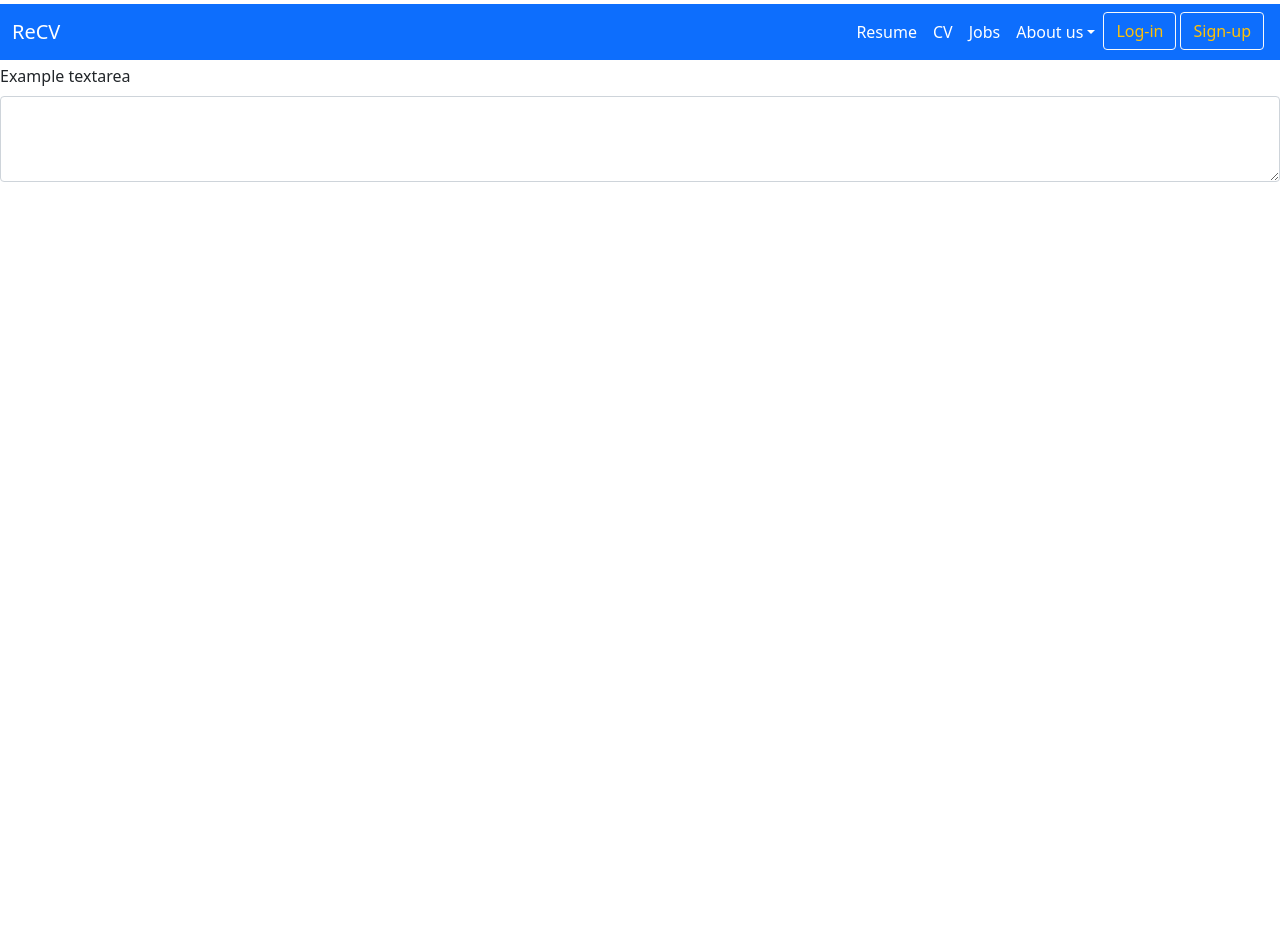
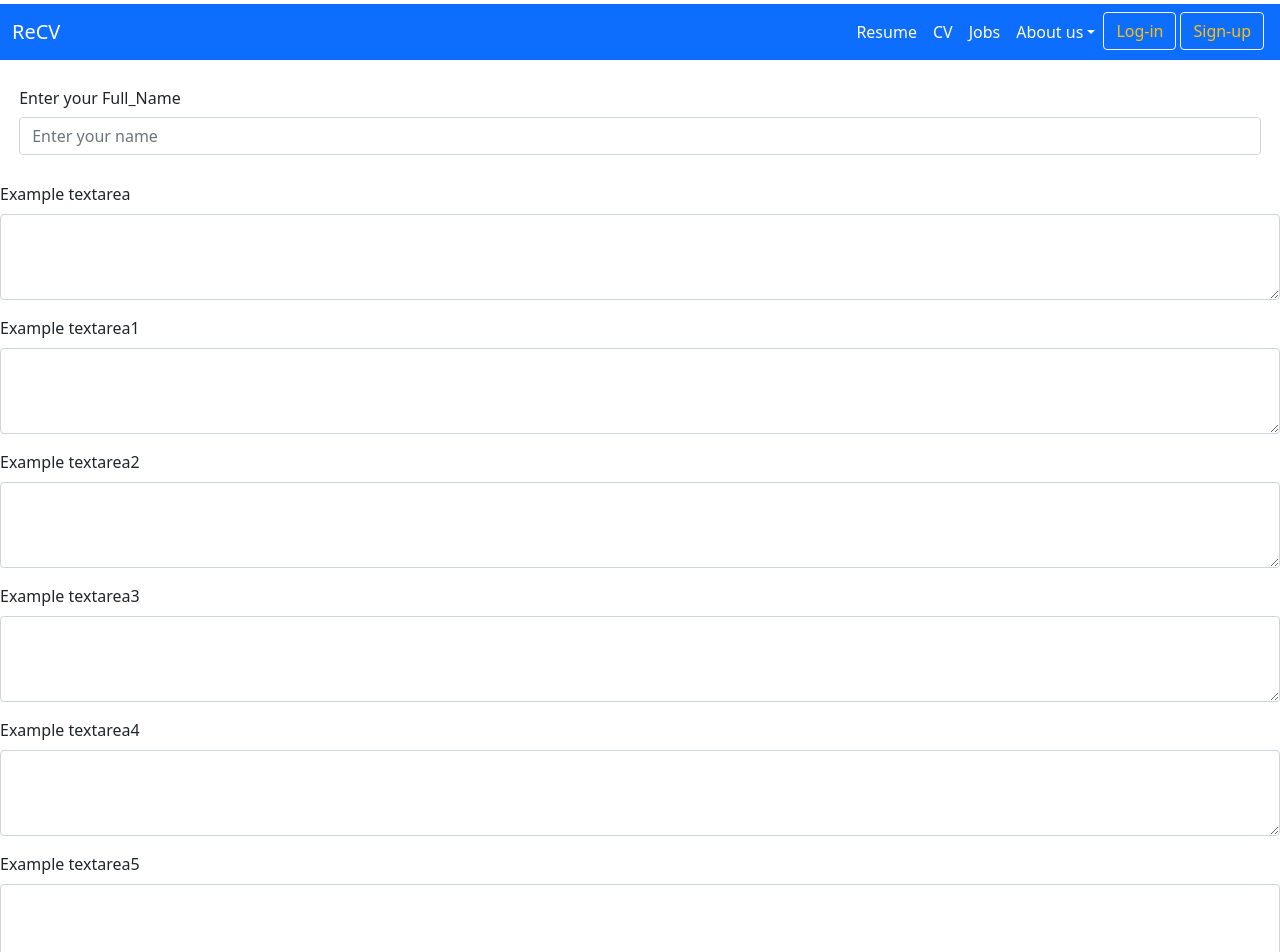
Before and after one commit to HarshitRaghav55/ReCV, a React (Create React App) app in the folder application/: page /Resume1 in a window 1280 px wide. Shown: the top 952 px of the page. Before the commit the page ends 800 px from the top, so only its background shows below. Built offline with nearby package versions, Linux system fonts and the light colour scheme.

Commit message:
adding_structure_of_resume_template1

```diff
--- a/application/src/Resume_Templates/Resume1.tsx
+++ b/application/src/Resume_Templates/Resume1.tsx
@@ -1,16 +1,56 @@
 import React from 'react';
-import {Form} from 'react-bootstrap';
+import { Form } from 'react-bootstrap';
 import 'bootstrap/dist/css/bootstrap.min.css';
 
 const Resume1 = () => {
     return (
         <React.Fragment>
-            <Form>
-                <Form.Group className="mb-3" controlId="exampleForm.ControlTextarea1">
-                    <Form.Label>Example textarea</Form.Label>
-                    <Form.Control as="textarea" rows={3} />
-                </Form.Group>
-            </Form>
+            <div>
+                <Form style={{margin:'1%', padding:"0.5%"}}>
+                    <Form.Group className="mb-2" controlId="formGeneralInformation">
+                        <Form.Label column sm={2}> Enter your Full_Name</Form.Label>
+                        <Form.Control type="text" placeholder="Enter your name"></Form.Control>
+                    </Form.Group>
+                </Form>
+            </div>
+            <div>
+                <Form >
+                    <Form.Group className="mb-3" controlId="exampleForm.ControlTextarea1">
+                        <Form.Label>Example textarea</Form.Label>
+                        <Form.Control as="textarea" rows={3} />
+                    </Form.Group>
+                </Form>
+                <Form >
+                    <Form.Group className="mb-3" controlId="exampleForm.ControlTextarea1">
+                        <Form.Label>Example textarea1</Form.Label>
+                        <Form.Control as="textarea" rows={3} />
+                    </Form.Group>
+                </Form>
+                <Form >
+                    <Form.Group className="mb-3" controlId="exampleForm.ControlTextarea1">
+                        <Form.Label>Example textarea2</Form.Label>
+                        <Form.Control as="textarea" rows={3} />
+                    </Form.Group>
+                </Form>
+                <Form >
+                    <Form.Group className="mb-3" controlId="exampleForm.ControlTextarea1">
+                        <Form.Label>Example textarea3</Form.Label>
+                        <Form.Control as="textarea" rows={3} />
+                    </Form.Group>
+                </Form>
+                <Form >
+                    <Form.Group className="mb-3" controlId="exampleForm.ControlTextarea1">
+                        <Form.Label>Example textarea4</Form.Label>
+                        <Form.Control as="textarea" rows={3} />
+                    </Form.Group>
+                </Form>
+                <Form >
+                    <Form.Group className="mb-3" controlId="exampleForm.ControlTextarea1">
+                        <Form.Label>Example textarea5</Form.Label>
+                        <Form.Control as="textarea" rows={3} />
+                    </Form.Group>
+                </Form>
+            </div>
         </React.Fragment>
     );
 }
```
